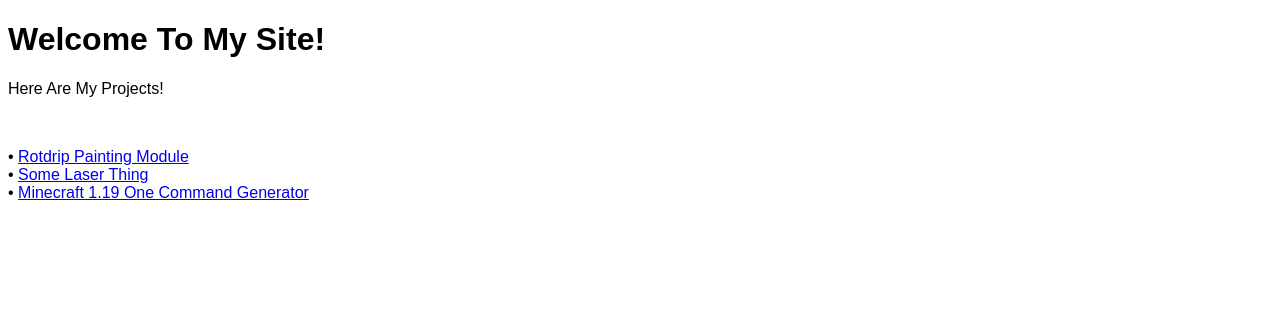
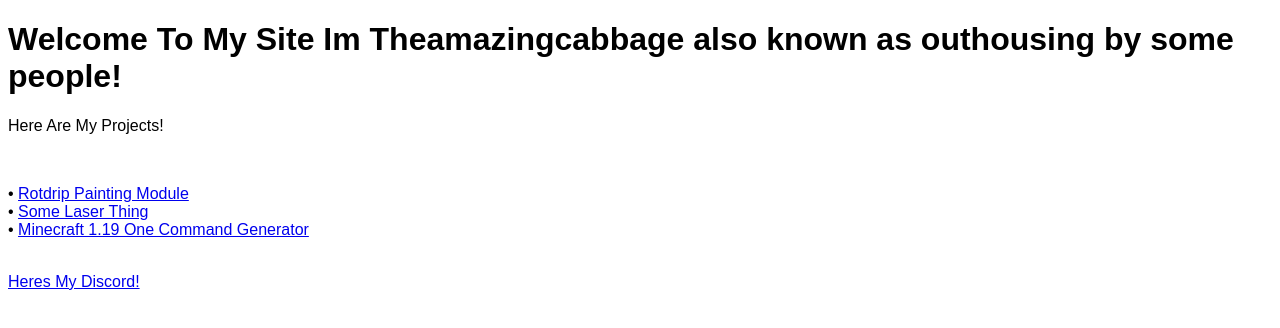
Before and after one commit to TheAmazingCabbage/TheAmazingCabbage.github.io, a plain HTML site: page index.html in a window 1280 px wide. Drawn offline with Linux system fonts and the light colour scheme.

Commit message:
Update index.html

```diff
--- a/index.html
+++ b/index.html
@@ -6,7 +6,7 @@
     <meta charset="UTF-8" />
 
     <h1>
-    Welcome To My Site!
+    Welcome To My Site Im Theamazingcabbage also known as outhousing by some people!
     </h1>
     <p>
     Here Are My Projects!
@@ -19,8 +19,9 @@
     <br>
      <a>• </a><a href="https://theamazingcabbage.github.io/1.19-One-Command-Generator">Minecraft 1.19 One Command Generator</a>
     </p>
+    <br>
 </head>
 <body>
-
+<a href="https://discordapp.com/users/1058669482685513768">Heres My Discord!</a>
 </body>
 </html>
```
